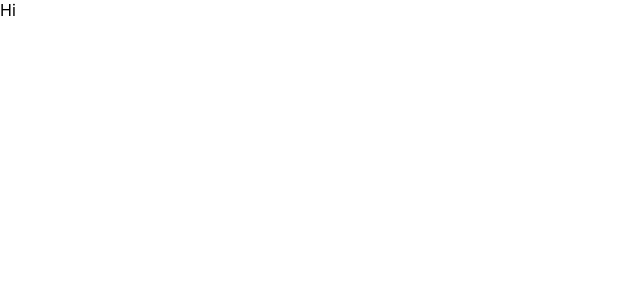
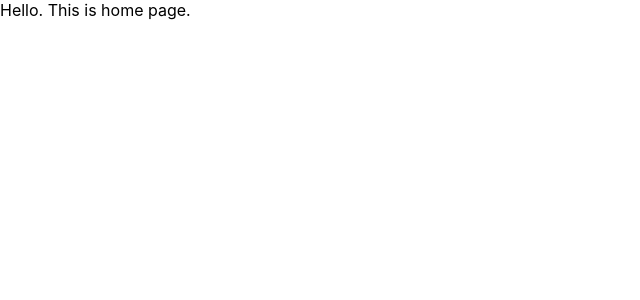
Before and after one commit to missKatiaPunter/cra-tut, a React (Create React App) app: page / in a window 1280 px wide. Shown: the top 300 px of the page, without its empty margins (0-640 px from the left). Built offline with nearby package versions, Linux system fonts and the light colour scheme.

Commit message:
Sets up home route

```diff
--- a/package.json
+++ b/package.json
@@ -8,6 +8,8 @@
     "@testing-library/user-event": "^12.1.10",
     "react": "^17.0.1",
     "react-dom": "^17.0.1",
+    "react-router": "^5.2.0",
+    "react-router-dom": "^5.2.0",
     "react-scripts": "4.0.0",
     "web-vitals": "^0.2.4"
   },
--- a/src/App.js
+++ b/src/App.js
@@ -1,10 +1,13 @@
-
+import React from 'react';
+import { Switch, Route } from 'react-router-dom';
 
 const App = () => {
   return (
-    <div>
-      Hi
-    </div>
+    <Switch>
+      <Route path="/">
+        Hello. This is home page.
+      </Route>
+    </Switch>
   );
 }
 
--- a/src/index.js
+++ b/src/index.js
@@ -1,12 +1,15 @@
 import React from 'react';
 import ReactDOM from 'react-dom';
+import { BrowserRouter } from 'react-router-dom';
 import './index.css';
 import App from './App';
 import reportWebVitals from './reportWebVitals';
 
 ReactDOM.render(
   <React.StrictMode>
-    <App />
+    <BrowserRouter>
+      <App />
+    </BrowserRouter>
   </React.StrictMode>,
   document.getElementById('root')
 );
```
Also changed, not shown: 1 other file (tests, documents, lock files or other folders).
